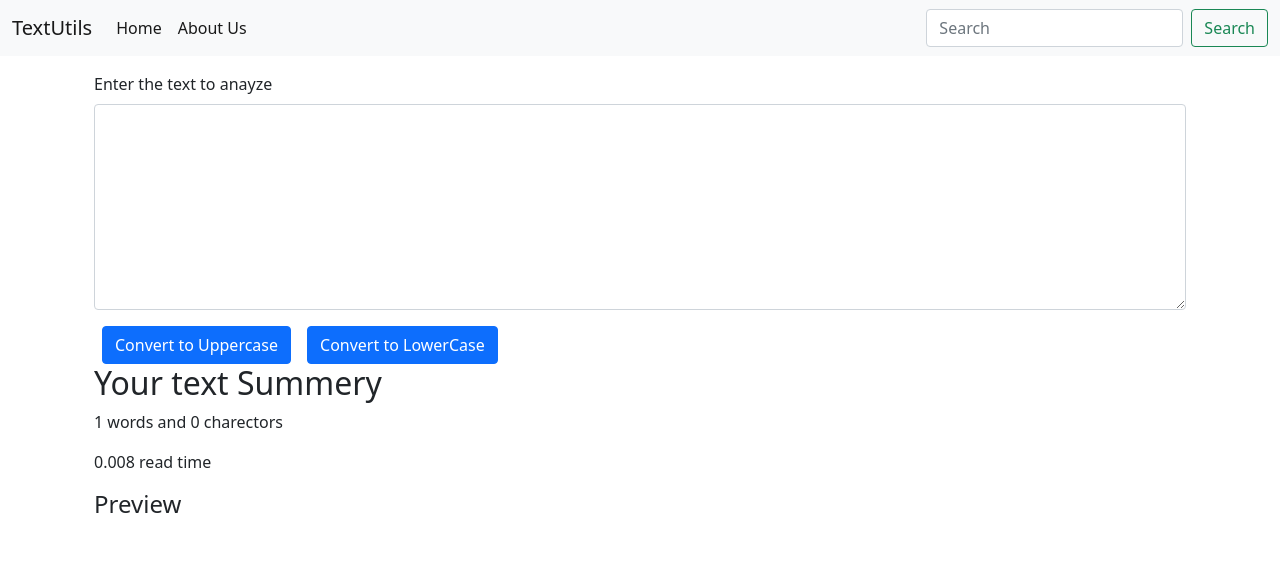
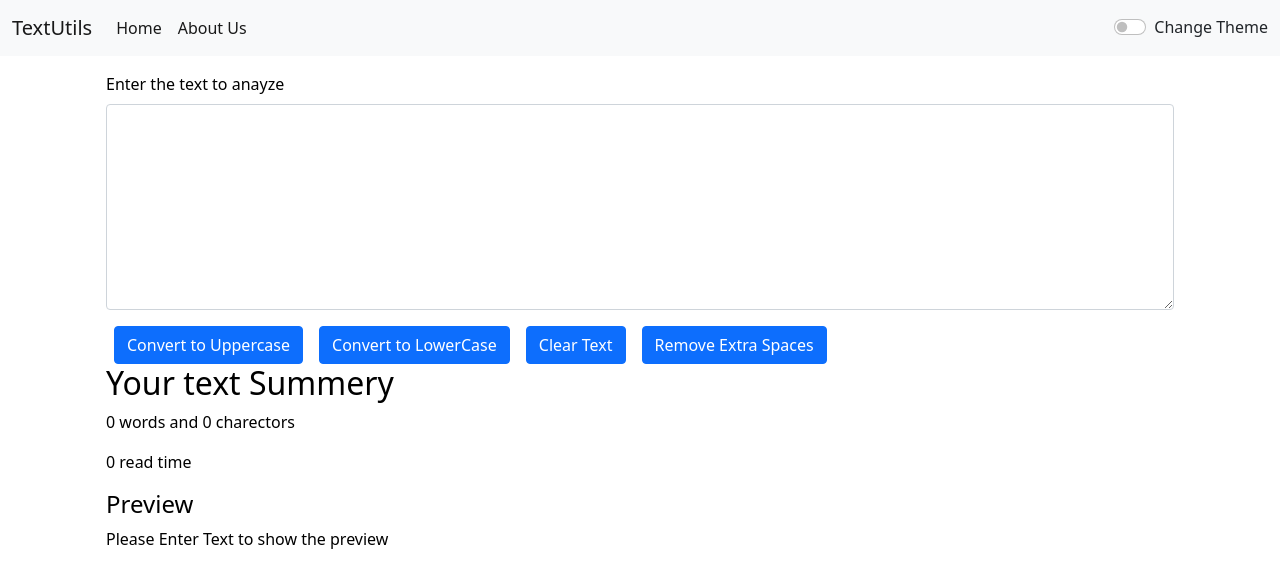
Before and after one commit to anuragkachhala/reactLearning, a React (Create React App) app: page / in a window 1280 px wide. Shown: the top 584 px of the page. Built offline with nearby package versions, Linux system fonts and the light colour scheme.

Commit message:
add route

```diff
--- a/package.json
+++ b/package.json
@@ -8,6 +8,7 @@
     "@testing-library/user-event": "^13.5.0",
     "react": "^18.0.0",
     "react-dom": "^18.0.0",
+    "react-router-dom": "^6.3.0",
     "react-scripts": "5.0.1",
     "web-vitals": "^2.1.4"
   },
--- a/public/index.html
+++ b/public/index.html
@@ -7,7 +7,7 @@
     <meta name="theme-color" content="#000000" />
     <meta
       name="description"
-      content="Web site created using create-react-app"
+      content="TextUtils for util the text manupulation"
     />
     <link rel="apple-touch-icon" href="%PUBLIC_URL%/logo192.png" />
     <!--
@@ -26,7 +26,7 @@
     -->
     <!-- Bootstrap CSS -->
     <link href="https://cdn.jsdelivr.net/npm/bootstrap@5.0.2/dist/css/bootstrap.min.css" rel="stylesheet" integrity="sha384-EVSTQN3/azprG1Anm3QDgpJLIm9Nao0Yz1ztcQTwFspd3yD65VohhpuuCOmLASjC" crossorigin="anonymous">
-    <title>React App</title>
+    <title>TextUtil App</title>
   </head>
   <body>
     <noscript>You need to enable JavaScript to run this app.</noscript>
--- /dev/null
+++ b/src/components/About.js
@@ -0,0 +1,77 @@
+import userEvent from '@testing-library/user-event'
+import React, {useState} from 'react'
+
+export default function About() {
+
+
+   const [themeStyle, setThemeStyle] = useState({
+       color : 'white',
+       backgroundColor : 'black'
+
+    })
+
+    const [btnText, setButtonText] = useState("Enable Light Mode")
+
+    const changeTheme = () =>{
+        if(themeStyle.color === 'white'){
+           setThemeStyle({
+            color : 'black',
+            backgroundColor : 'white'
+           })
+        setButtonText("Enable Dark Mode")
+        }else{
+            setThemeStyle({
+                color : 'white',
+                backgroundColor : 'black'
+               })
+               setButtonText("Enable Light Mode")
+        }
+    }
+
+    return (
+        <div classNameName="container" style={themeStyle}>
+            <h1>About us</h1>
+            <div className="accordion" id="accordionExample">
+                <div className="accordion-item">
+                    <h2 className="accordion-header" id="headingOne">
+                        <button className="accordion-button" type="button" style={themeStyle} data-bs-toggle="collapse" data-bs-target="#collapseOne" aria-expanded="true" aria-controls="collapseOne">
+                            Accordion Item #1
+                        </button>
+                    </h2>
+                    <div id="collapseOne" className="accordion-collapse collapse show" style={themeStyle} aria-labelledby="headingOne" data-bs-parent="#accordionExample">
+                        <div className="accordion-body">
+                            <strong>This is the first item's accordion body.</strong> It is shown by default, until the collapse plugin adds the appropriate classNamees that we use to style each element. These classNamees control the overall appearance, as well as the showing and hiding via CSS transitions. You can modify any of this with custom CSS or overriding our default variables. It's also worth noting that just about any HTML can go within the <code>.accordion-body</code>, though the transition does limit overflow.
+                        </div>
+                    </div>
+                </div>
+                <div className="accordion-item">
+                    <h2 className="accordion-header" id="headingTwo">
+                        <button className="accordion-button collapsed" type="button" style={themeStyle} data-bs-toggle="collapse" data-bs-target="#collapseTwo" aria-expanded="false" aria-controls="collapseTwo">
+                            Accordion Item #2
+                        </button>
+                    </h2>
+                    <div id="collapseTwo" className="accordion-collapse collapse" style={themeStyle} aria-labelledby="headingTwo" data-bs-parent="#accordionExample">
+                        <div className="accordion-body">
+                            <strong>This is the second item's accordion body.</strong> It is hidden by default, until the collapse plugin adds the appropriate classNamees that we use to style each element. These classNamees control the overall appearance, as well as the showing and hiding via CSS transitions. You can modify any of this with custom CSS or overriding our default variables. It's also worth noting that just about any HTML can go within the <code>.accordion-body</code>, though the transition does limit overflow.
+                        </div>
+                    </div>
+                </div>
+                <div className="accordion-item">
+                    <h2 className="accordion-header" id="headingThree">
+                        <button className="accordion-button collapsed" type="button" style={themeStyle} data-bs-toggle="collapse" data-bs-target="#collapseThree" aria-expanded="false" aria-controls="collapseThree">
+                            Accordion Item #3
+                        </button>
+                    </h2>
+                    <div id="collapseThree" className="accordion-collapse collapse" style={themeStyle} aria-labelledby="headingThree" data-bs-parent="#accordionExample">
+                        <div className="accordion-body">
+                            <strong>This is the third item's accordion body.</strong> It is hidden by default, until the collapse plugin adds the appropriate classNamees that we use to style each element. These classNamees control the overall appearance, as well as the showing and hiding via CSS transitions. You can modify any of this with custom CSS or overriding our default variables. It's also worth noting that just about any HTML can go within the <code>.accordion-body</code>, though the transition does limit overflow.
+                        </div>
+                    </div>
+                </div>
+            </div>
+            <div className="container my-3" >
+                <button type='button' onClick={changeTheme} className='btn btn-primary'>{btnText} </button>
+            </div>
+        </div>
+    )
+}
--- a/src/components/Navbar.js
+++ b/src/components/Navbar.js
@@ -1,27 +1,32 @@
 import React from 'react'
 import PropTypes from 'prop-types'
+import { Link } from 'react-router-dom'
 
 export default function Navbar(props) {
     return (
-    <nav className="navbar navbar-expand-lg navbar-light bg-light">
+        <nav className={`navbar navbar-expand-lg navbar-${props.mode} bg-${props.mode}`}>
             <div className="container-fluid">
-      <a className="navbar-brand" href="/">{props.title}</a>
+                <Link className="navbar-brand" to="/">{props.title}</Link>
                 <button className="navbar-toggler" type="button" data-bs-toggle="collapse" data-bs-target="#navbarSupportedContent" aria-controls="navbarSupportedContent" aria-expanded="false" aria-label="Toggle navigation">
                     <span className="navbar-toggler-icon"></span>
                 </button>
                 <div className="collapse navbar-collapse" id="navbarSupportedContent">
                     <ul className="navbar-nav me-auto mb-2 mb-lg-0">
                         <li className="nav-item">
-            <a className="nav-link active" aria-current="page" href="/">Home</a>
+                            <Link className="nav-link active" aria-current="page" to ="/">Home</Link>
                         </li>
 
                         <li className="nav-item">
-            <a className="nav-link active" href="/" >{props.aboutUsTitle}</a>
+                            <Link className="nav-link active" to="/about" >{props.aboutUsTitle}</Link>
                         </li>
                     </ul>
                     <form className="d-flex">
-          <input className="form-control me-2" type="search" placeholder="Search" aria-label="Search" />
-          <button className="btn btn-outline-success" type="submit">Search</button>
+                        {/* <input className="form-control me-2" type="search" placeholder="Search" aria-label="Search" />
+          <button className="btn btn-outline-success" type="submit">Search</button> */}
+                        <div className={`form-check form-switch text-${props.mode==='light'? 'dark' : 'light'} `}>
+                            <input className="form-check-input" onClick = {props.toggleThemeMode} type="checkbox" id="flexSwitchCheckChecked" />
+                            <label className="form-check-label" for="flexSwitchCheckChecked"> Change Theme</label>
+                        </div>
                     </form>
                 </div>
 
@@ -32,10 +37,10 @@ export default function Navbar(props) {
 }
 
 Navbar.propTypes = {
-    title : PropTypes.string.isRequired,
-    aboutUsTitle : PropTypes.string
+    title: PropTypes.string.isRequired,
+    aboutUsTitle: PropTypes.string
 }
 
 Navbar.defaultProps = {
-    aboutUsTitle : 'About us'
+    aboutUsTitle: 'About us'
 }
--- a/src/components/TextForm.js
+++ b/src/components/TextForm.js
@@ -7,37 +7,73 @@ export default function
     const handleUperCase = () => {
         let upperCaseText = text.toUpperCase();
         setText(upperCaseText)
+        props.showAlert("Converted to Upper Case","success")
     }
 
-    const handleLowerCase = () =>{
+    const handleLowerCase = () => {
         let lowerCase = text.toLowerCase();
         setText(lowerCase);
+        props.showAlert("Converted to Lower Case","success");
+
     }
 
-    const handleOnChange = (event)=> {
-    console.log("onChanage "+event.target.value)
+    const handleOnChange = (event) => {
+
       setText(event.target.value)
     }
+
+    const clearText = () => {
+        setText('')
+        props.showAlert("Text Cleard ","success")
+    }
+
+    const removeExtaSpace = () => {
+        let newText = text.split(/[ ]+/);
+        console.log(newText)
+        setText(newText.join("  "));
+    }
+
+    const countWords = (str) => {
+        const arr = str.split(' ');
+         return arr.filter(word => word !== '').length;
+      }
+
+
+      const charectorsCount = (str) => {
+        const arr = str.split(/[ ]+/);
+        return arr.join().length;
+      }
+
 
 
     const [text, setText] = useState("")
     return (
         <>
-        <div className='container'>
+            <div className="container" style={{
+                color: props.mode === 'dark' ? 'white' : 'black',
+
+            }}>
+                <div className='container'  >
                     <div className="mb-3">
-                <label for="myBox" className="form-label">{props.heading}</label>
-                <textarea className="form-control"  value={text} onChange = {handleOnChange} id="myBox" rows="8"></textarea>
+                        <label htmlFor="myBox" className="form-label">{props.heading}</label>
+                        <textarea className="form-control" value={text} onChange={handleOnChange} style={{
+                            color: props.mode === 'dark' ? 'white' : 'black',
+                            backgroundColor: props.mode === 'light' ? 'white' : 'gray'
+                        }} id="myBox" rows="8"></textarea>
                     </div>
-            <button className='btn btn-primary mx-2'  onClick={handleUperCase}> Convert to Uppercase</button>
+                    <button className='btn btn-primary mx-2' onClick={handleUperCase}  > Convert to Uppercase</button>
                     <button className='btn btn-primary mx-2' onClick={handleLowerCase}> Convert to LowerCase</button>
+                    <button className='btn btn-primary mx-2' onClick={clearText}>Clear Text</button>
+                    <button className='btn btn-primary mx-2' onClick={removeExtaSpace}>Remove Extra Spaces</button>
                 </div>
 
                 <div className="container">
                     <h2>Your text Summery </h2>
-            <p>{text.split(' ').length} words  and {text.length} charectors</p>
-            <p>{0.008 * text.split(' ').length} read time</p>
+                    <p>{countWords(text)} words  and {charectorsCount(text)} charectors</p>
+                    <p>{0.008 * countWords(text)} read time</p>
                     <h4>Preview</h4>
-            <p>{text}</p>
+                    <p>{countWords(text)>0?text:"Please Enter Text to show the preview"}</p>
+                </div>
             </div>
         </>
     )
```
Also changed, not shown: 1 other file (tests, documents, lock files or other folders). Lines whose indentation alone changed are shown as unchanged.
